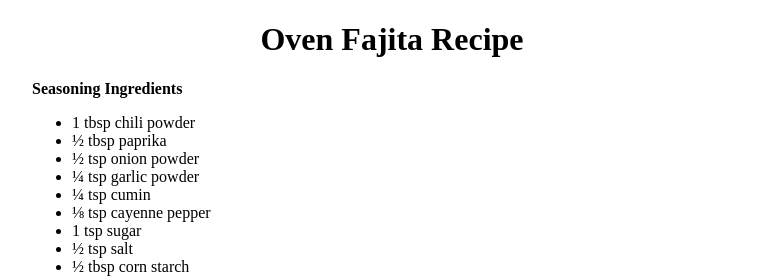
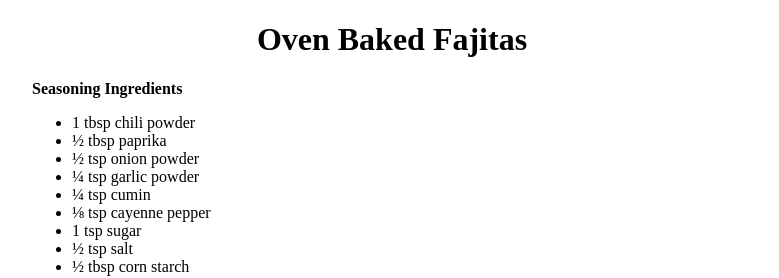
Before and after one commit to adamhammes/old-site, a Jekyll site: the page built from _posts/2015-01-07-oven-baked-fajitas.md, in a window 1280 px wide. Shown: the top 278 px of the page, without its empty margins (248-1027 px from the left). Built offline with Jekyll 4.4.1, drawn with Linux system fonts in a browser that asks for light colours.

Commit message:
Only specify title in metadata

```diff
--- a/_layouts/post.html
+++ b/_layouts/post.html
@@ -2,5 +2,6 @@
 layout: default
 ---
 <div class="entry">
+    <h1>{{ page.title }}</h1>
     {{ content }}
 </div>
--- a/_posts/2015-01-07-oven-baked-fajitas.md
+++ b/_posts/2015-01-07-oven-baked-fajitas.md
@@ -2,8 +2,6 @@
 layout: post
 title:  Oven Baked Fajitas
 ---
-# Oven Fajita Recipe
-
 **Seasoning Ingredients**
 
 * 1 tbsp chili powder
```
